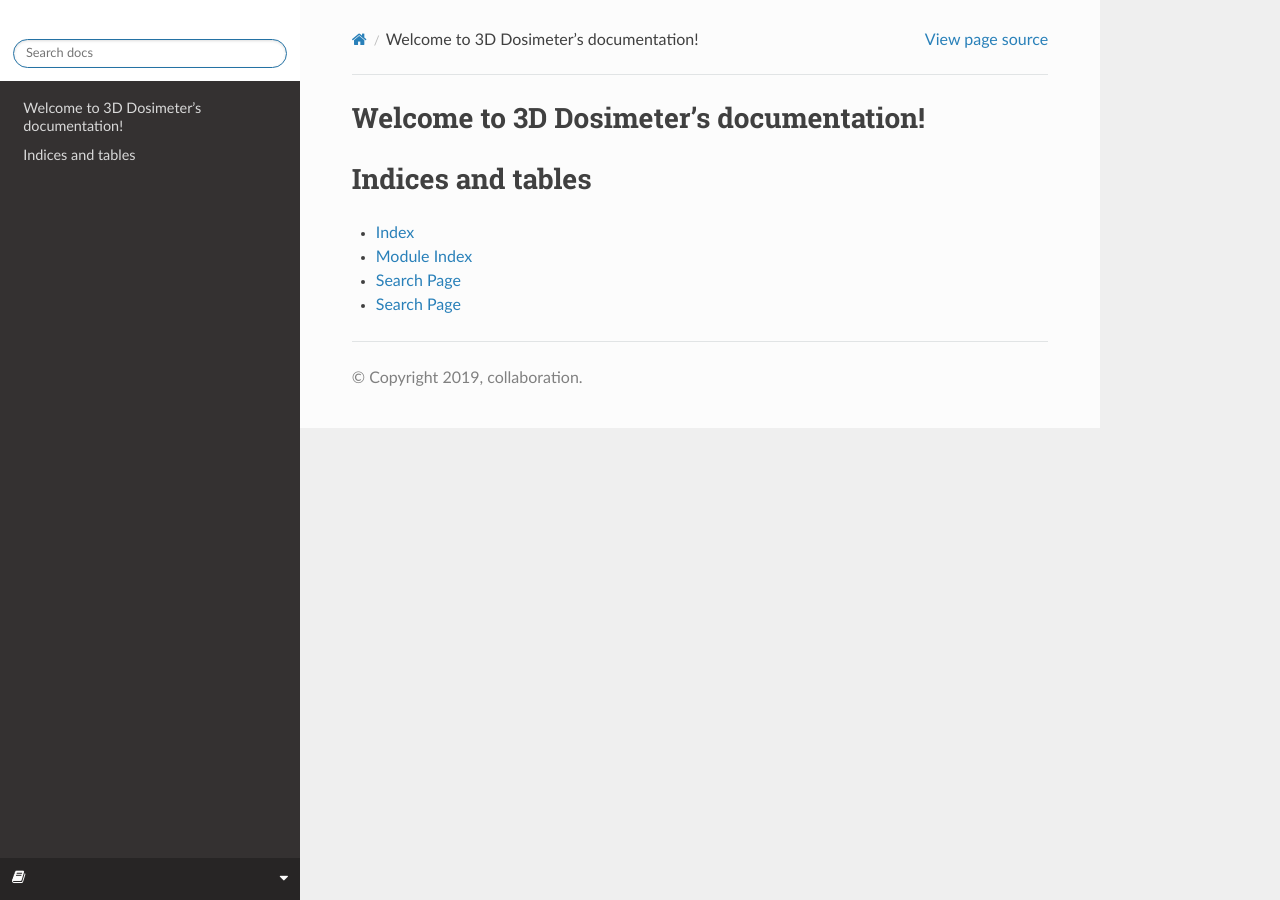
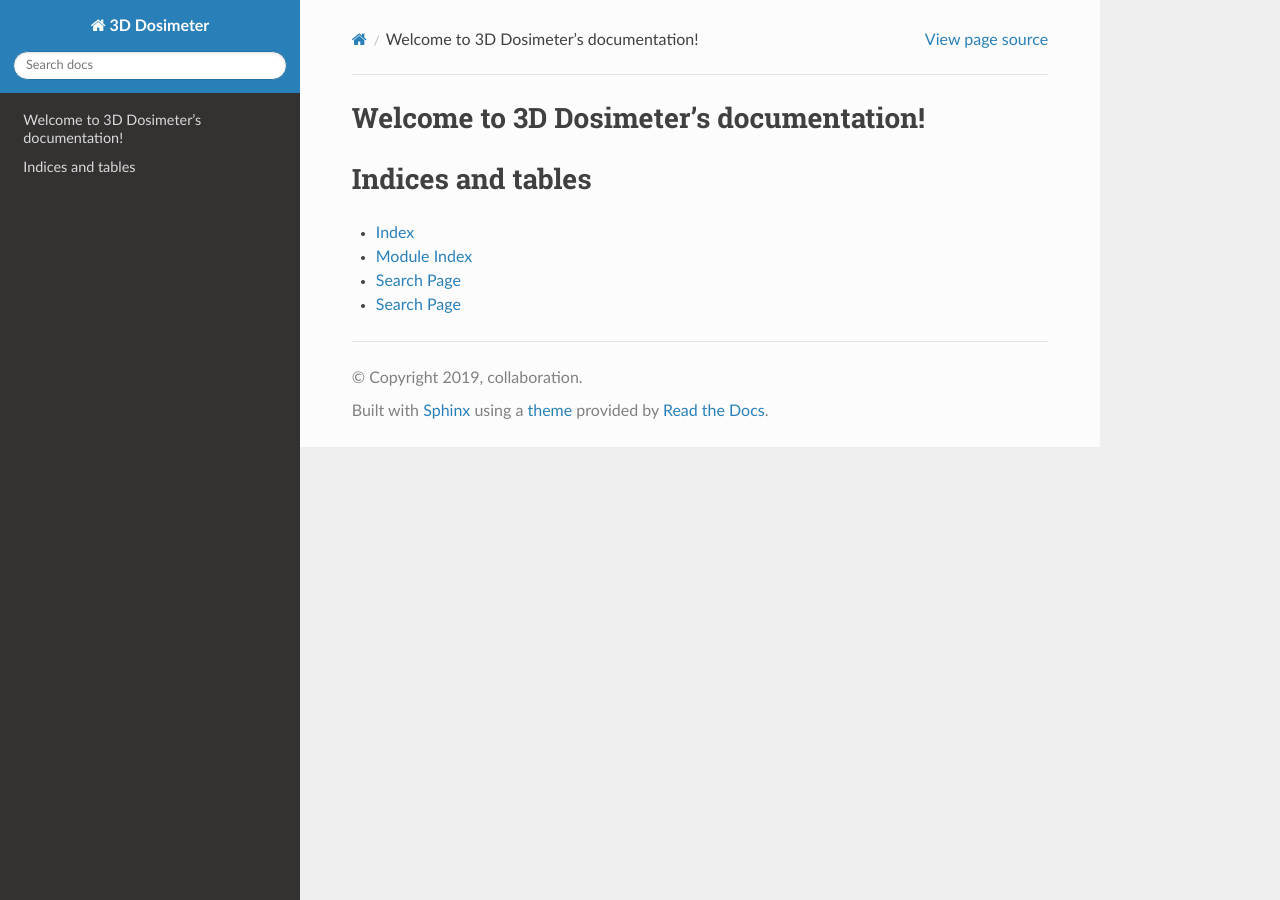
Before and after one commit to liavaldetaro/3d_dosimeter_DCPT, a Sphinx documentation site: the page built from docs/index.rst, in a window 1280 px wide. Built offline with Sphinx 7.4.7 and the Read the Docs theme 2.0.0, drawn with Linux system fonts in a browser that asks for light colours; nearby versions of some CDN libraries; library files that are not in the unit come from our copies; formulas are drawn with MathJax 3.

Commit message:
Update conf.py

```diff
--- a/docs/conf.py
+++ b/docs/conf.py
@@ -90,9 +90,7 @@ todo_include_todos = True
 # a list of builtin themes.
 #
 #html_theme = 'alabaster'
-html_theme = 'msmb_theme'
-import msmb_theme
-html_theme_path = [msmb_theme.get_html_theme_path()]
+html_theme = 'sphinx_rtd_theme'
 
 # Theme options are theme-specific and customize the look and feel of a theme
 # further.  For a list of options available for each theme, see the
```
